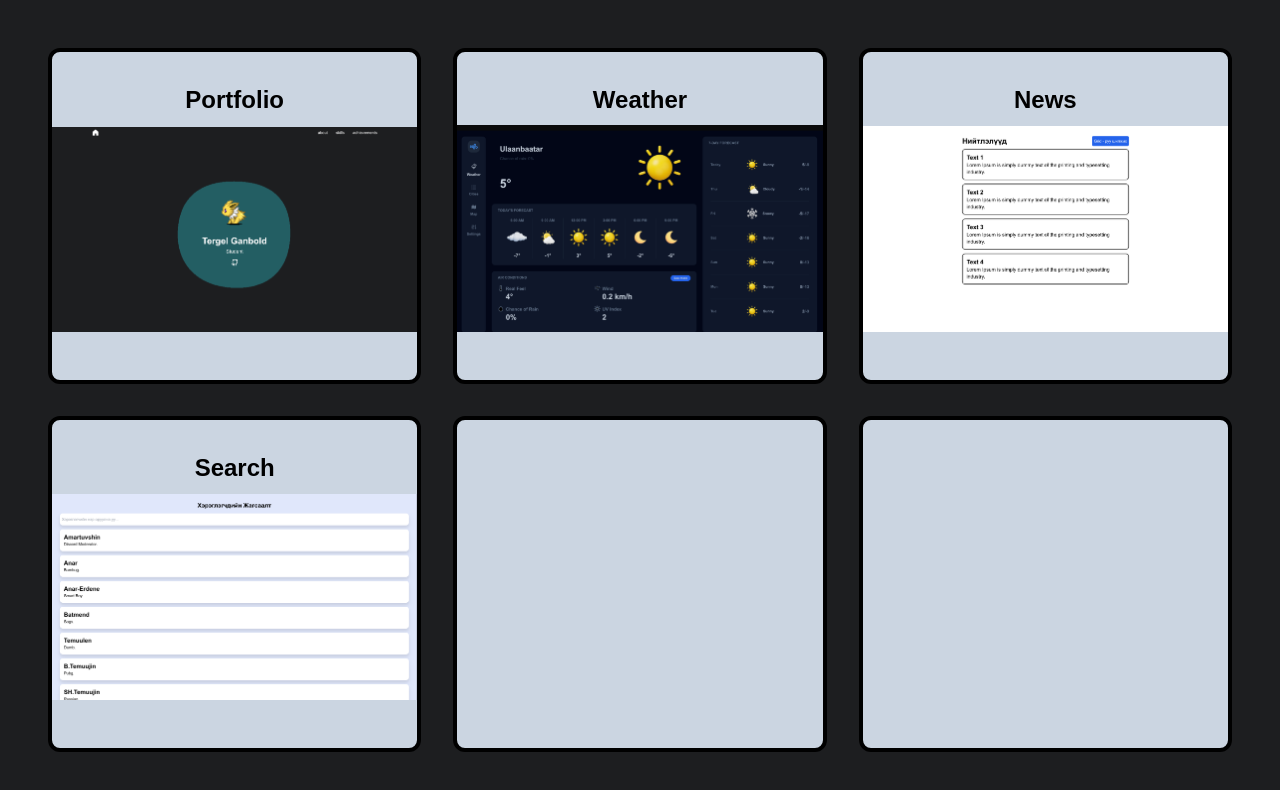
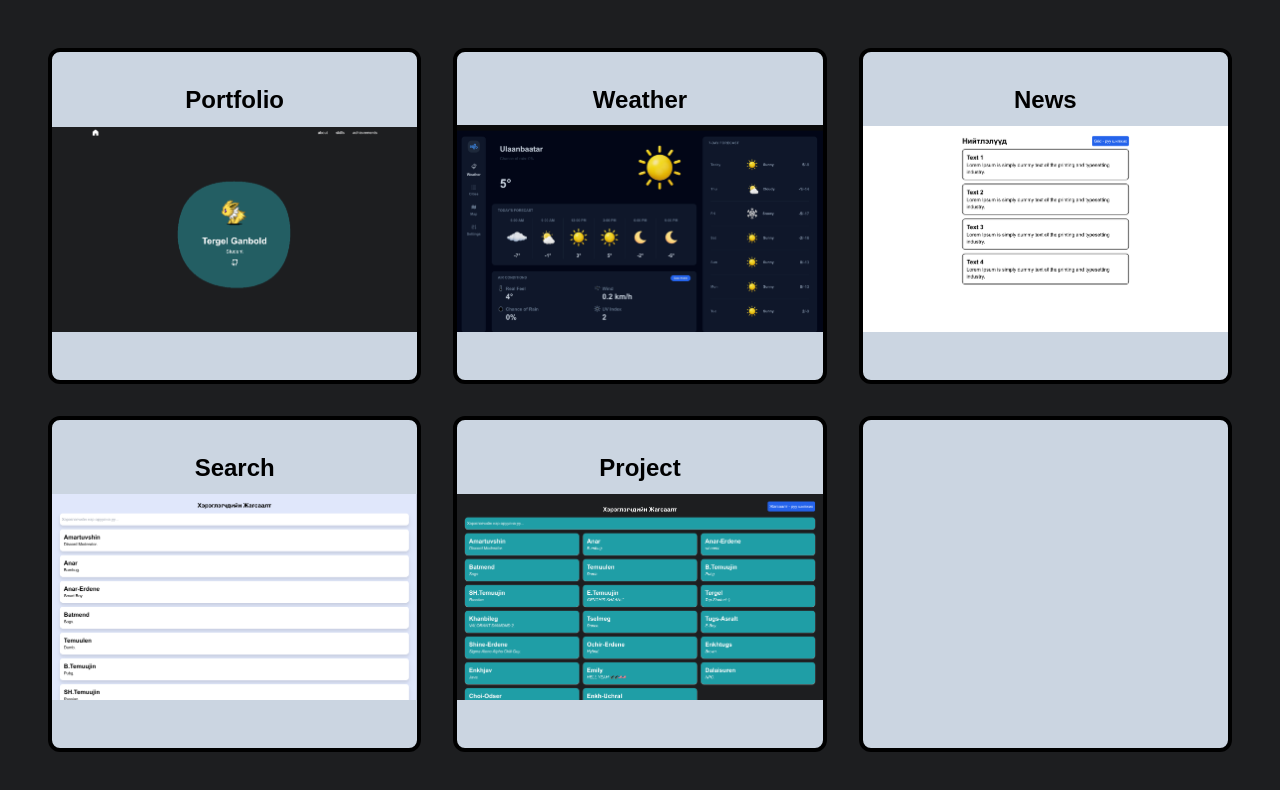
Before and after one commit to trrgl/Frontend, a Next.js app: page / in a window 1280 px wide. Shown: the top 790 px of the page. Built offline with nearby package versions, Linux system fonts and the light colour scheme.

Commit message:
added project to index

```diff
--- a/pages/index.js
+++ b/pages/index.js
@@ -21,7 +21,10 @@ export default function Home() {
           <h1 className="text-black font-extrabold text-2xl absolute">Search</h1>
           <Image src="/search.png" width={400} height={50} className="absolute bottom-12"/>
         </div>
-        <a href="./" className="relative border-4 border-black hover:border-slate-800 w-full h-full bg-slate-300 rounded-xl hover:bg-slate-500 transition flex flex-col items-center p-8"></a>
+        <div onClick={() => router.push("project")} className="cursor-pointer relative border-4 border-black hover:border-slate-800 w-full h-full bg-slate-300 rounded-xl hover:bg-slate-500 transition flex flex-col items-center p-8">
+          <h1 className="text-black font-extrabold text-2xl absolute">Project</h1>
+          <Image src="/project.png" width={400} height={50} className="absolute bottom-12"/>
+        </div>
         <a href="./" className="relative border-4 border-black hover:border-slate-800 w-full h-full bg-slate-300 rounded-xl hover:bg-slate-500 transition flex flex-col items-center p-8"></a>
     </div>
   );
```
Also changed, not shown: public/project.png (added).
